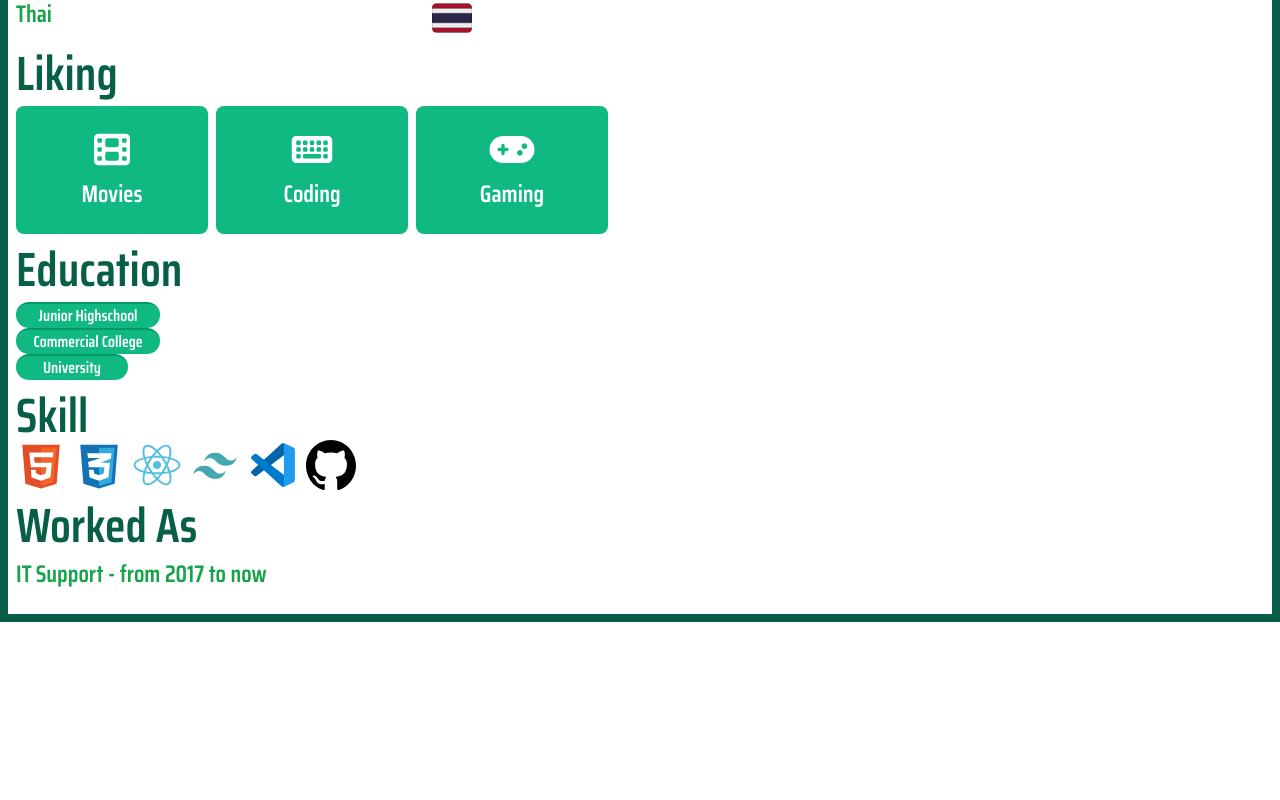
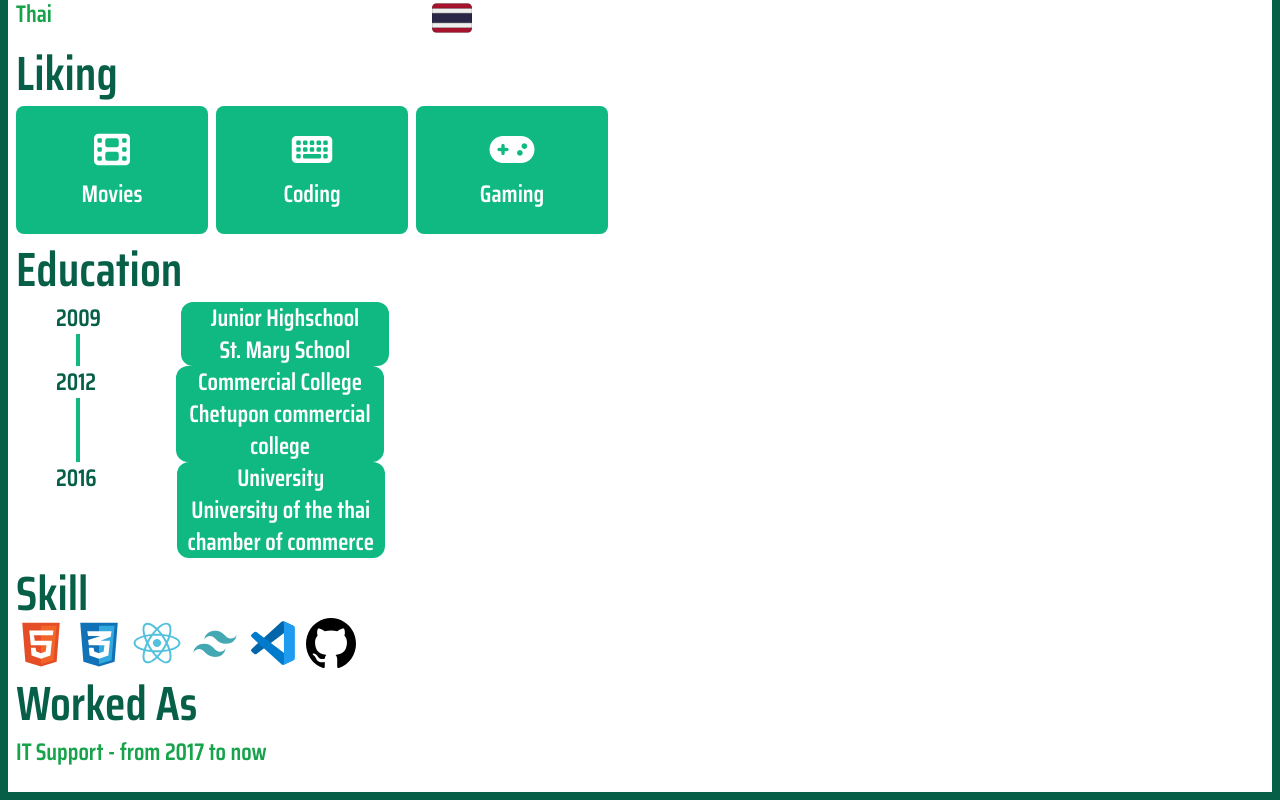
Before and after one commit to Yakkiiz/Yakkiiz.github.io, a React (Vite) app: page / in a window 1280 px wide. Shown: the part 894-1694 px from the top of the page. Before the commit the page ends 1516 px from the top, so only its background shows below. Built offline with nearby package versions, Linux system fonts and the light colour scheme.

Commit message:
Add Education

```diff
--- a/src/App.tsx
+++ b/src/App.tsx
@@ -48,8 +48,8 @@ function App() {
           </div>
           <div className="flex flex-col gap-y-3 px-2 pt-0">
             <div>
-              <div className="flex flex-col text-5xl pb-2">Languages</div>
-              <div className=" grid grid-cols-3">
+              <div className="flex flex-col pb-2 text-5xl">Languages</div>
+              <div className="grid grid-cols-3">
                 <div className="text-2xl text-green-600">English</div>
                 <EnFlag className="h-10 w-10" />
                 <div></div>
@@ -77,15 +77,36 @@ function App() {
 
             <div>
               <div className="pb-2 text-5xl">Education</div>
-              <div className="w-36 rounded-full border-t-2 border-emerald-600 bg-emerald-500 text-center text-white">
-                Junior Highschool
+              <div className="flex text-2xl">
+                <div className="ml-10 flex flex-col">
+                  2009
+                  <div className="w-1 grow bg-emerald-500 ml-5"></div>
+                </div>
+                <div className="ml-20 w-52 rounded-xl border-emerald-300 bg-emerald-500 text-center text-white">
+                  Junior Highschool <br />
+                  St. Mary School
+                </div>
               </div>
-              <div className="w-36 rounded-full border-t-2 border-emerald-600 bg-emerald-500 text-center text-white">
-                Commercial College
+              <div className="flex text-2xl">
+                <div className="ml-10 flex flex-col">
+                  2012
+                  <div className="w-1 grow bg-emerald-500 ml-5"></div>
+                </div>
+                <div className="ml-20 w-52 rounded-xl border-emerald-300 bg-emerald-500 text-center text-white">
+                  Commercial College <br />
+                  Chetupon commercial college
+                </div>
               </div>
-              <div className="w-28 rounded-full border-t-2 border-emerald-600 bg-emerald-500 text-center text-white">
-                University
+              <div className="flex text-2xl">
+                <div className="ml-10 flex flex-col">
+                  2016
+                </div>
+                <div className="ml-20 w-52 rounded-xl border-emerald-300 bg-emerald-500 text-center text-white">
+                  University <br />
+                  University of the thai chamber of commerce
+                </div>
               </div>
+
               {/* <div className="h-1 w-40 bg-black"></div> */}
             </div>
             <div>
```
